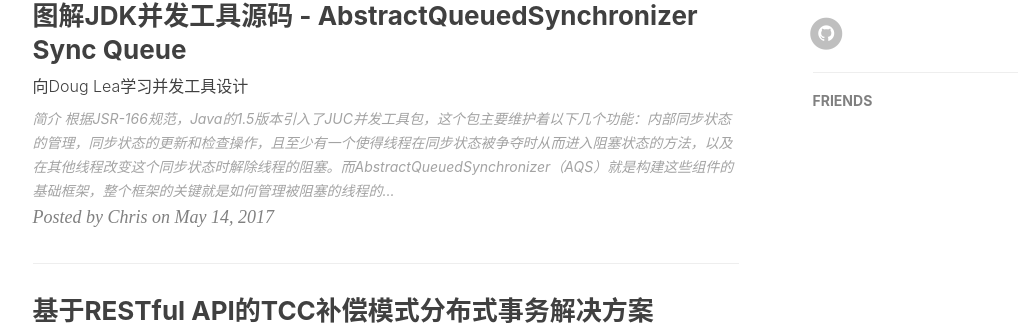
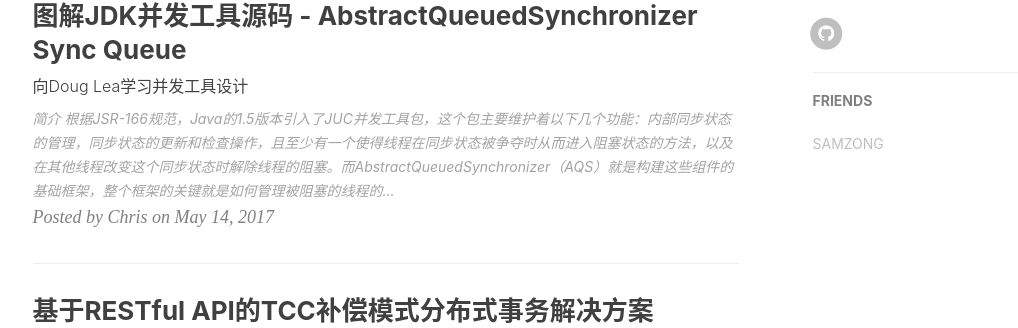
Before and after one commit to prontera/prontera.github.io, a Jekyll site: the page built from index.html, in a window 1280 px wide and 900 px high, scrolled down 853 px. Shown: the part 125-453 px from the top of the window, without its empty margins (135-1153 px from the left). Built offline with Jekyll 4.4.1, drawn with Linux system fonts in a browser that asks for light colours; nearby versions of some CDN libraries; the list of posts is cut into pages by our own code; comment, search, counter and statistics services are not loaded.

```diff
--- a/_config.yml
+++ b/_config.yml
@@ -62,4 +62,9 @@ featured-tags: true                     # whether or not using Feature-Tags
 featured-condition-size: 0              # A tag will be featured if the size of it is more than this condition value
 
 # Friends
-friends: []
+friends: [
+  {
+    title: "SAMZONG",
+    href: "https://samzong.me/"
+  }
+]
```
